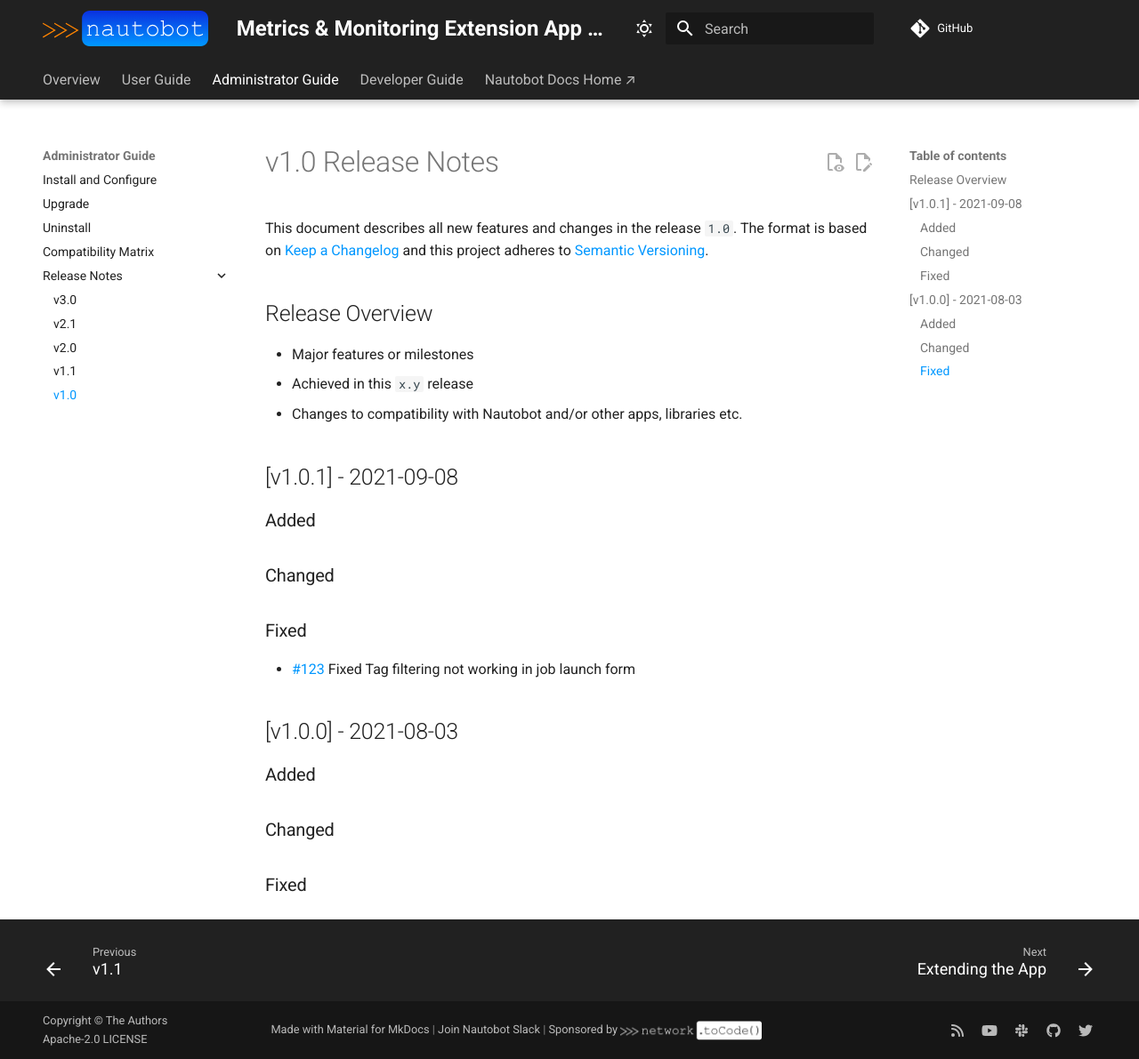
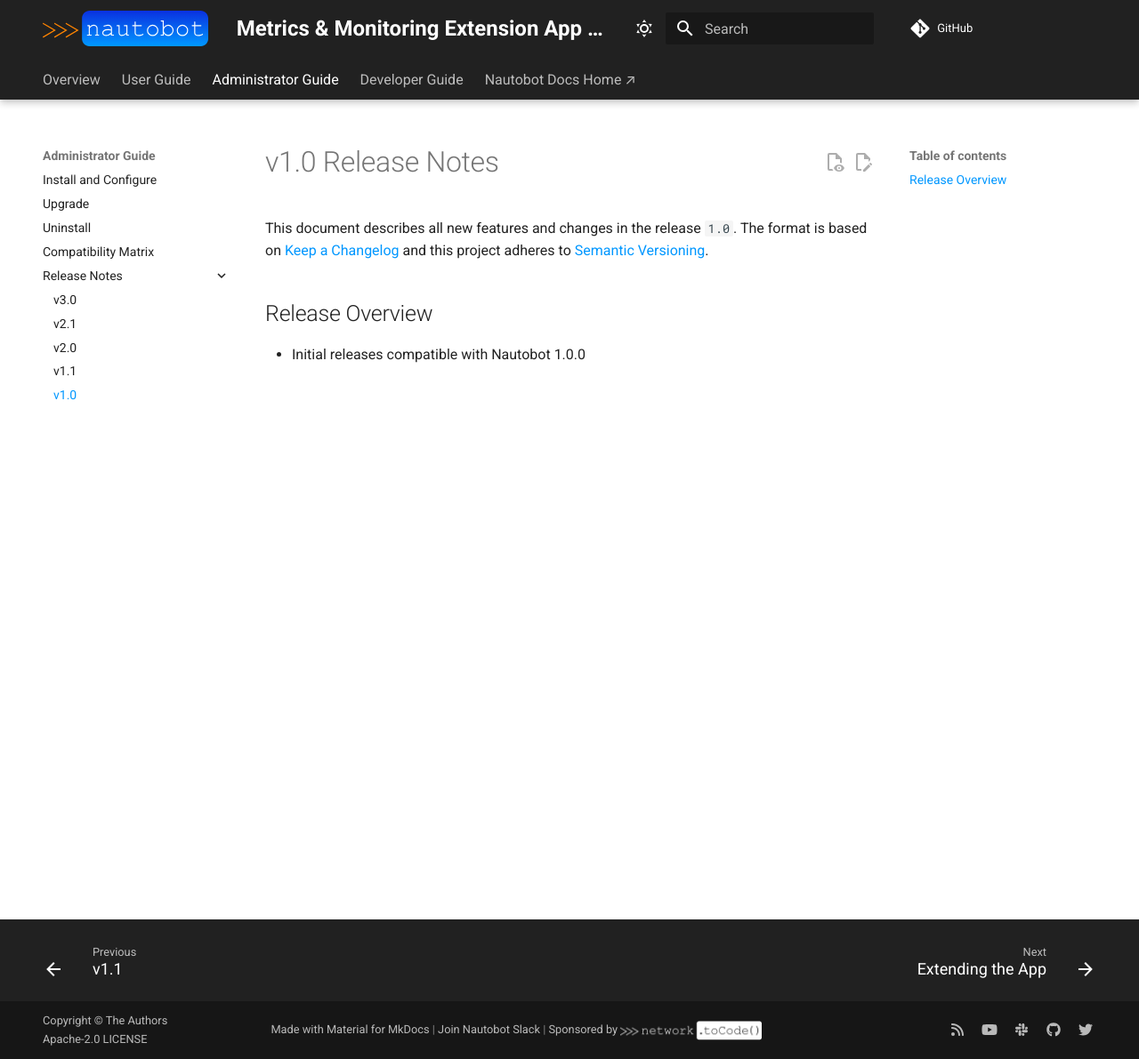
Before and after one commit to nautobot/nautobot-app-capacity-metrics, an MkDocs documentation site: the page built from docs/admin/release_notes/version_1.0.md, in a window 1280 px wide and 1191 px high. Shown: the whole window at 89% size. Built offline with MkDocs 1.6.1 and Material for MkDocs 9.7.7, drawn with Linux system fonts in a browser that asks for light colours; comment, search, counter and statistics services are not loaded.

Commit message:
chore: Manual fixes

```diff
--- a/docs/admin/release_notes/version_1.0.md
+++ b/docs/admin/release_notes/version_1.0.md
@@ -4,24 +4,4 @@
 
 ## Release Overview
 
-- Major features or milestones
-- Achieved in this `x.y` release
-- Changes to compatibility with Nautobot and/or other apps, libraries etc.
-
-## [v1.0.1] - 2021-09-08
-
-### Added
-
-### Changed
-
-### Fixed
-
-- [#123](https://github.com/nautobot/nautobot-app-capacity-metrics/issues/123) Fixed Tag filtering not working in job launch form
-
-## [v1.0.0] - 2021-08-03
-
-### Added
-
-### Changed
-
-### Fixed
+- Initial releases compatible with Nautobot 1.0.0
--- a/pyproject.toml
+++ b/pyproject.toml
@@ -1,6 +1,6 @@
 [tool.poetry]
 name = "nautobot-capacity-metrics"
-version = "0.1.0"
+version = "3.0.0"
 description = "App to improve the instrumentation of Nautobot and expose additional metrics (Application Metrics, RQ Worker)."
 authors = ["Network to Code, LLC <opensource@networktocode.com>"]
 license = "Apache-2.0"
@@ -147,6 +147,9 @@
 "nautobot_capacity_metrics/tests/*" = [
     "D",  # pydocstyle
 ]
+"nautobot_capacity_metrics/test_models/migrations/*" = [
+    "D",  # pydocstyle
+]
 
 [build-system]
 requires = ["poetry_core>=1.0.0"]
--- a/tasks.py
+++ b/tasks.py
@@ -23,8 +23,7 @@
 def is_truthy(arg):
     """Convert "truthy" strings into Booleans.
 
-    Examples
-    --------
+    Examples:
         >>> is_truthy('yes')
         True
     Args:
@@ -112,7 +111,6 @@
     """Helper function for running a specific docker compose command with all appropriate parameters and environment.
 
     Args:
-    ----
         context (obj): Used to run specific commands
         command (str): Command string to append to the "docker compose ..." command, such as "build", "up", etc.
         **kwargs: Passed through to the context.run() call.
@@ -710,7 +708,6 @@
     """Run yamllint to validate formatting adheres to NTC defined YAML standards.
 
     Args:
-    ----
         context (obj): Used to run specific commands
     """
     command = "yamllint . --format standard"
```
Also changed, not shown: README.md (+5 -16 lines), docs/admin/compatibility_matrix.md (+6 -5 lines), docs/admin/install.md (+8 -6 lines), docs/admin/upgrade.md (+0 -3 lines), docs/dev/arch_decision.md (deleted, +0 -7 lines), docs/user/app_overview.md (+0 -11 lines), nautobot_capacity_metrics/__init__.py (+21 -2 lines), 1 other file.
